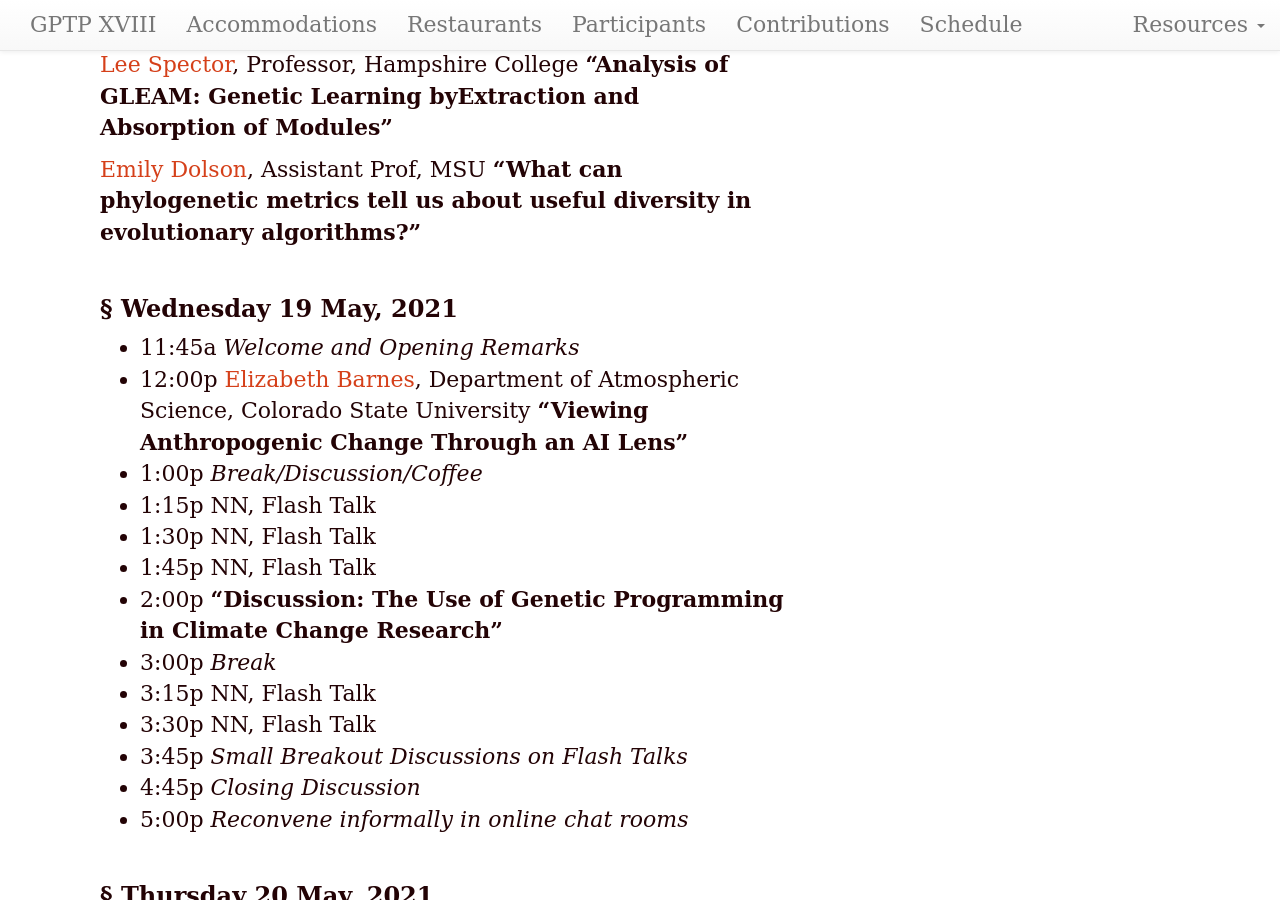
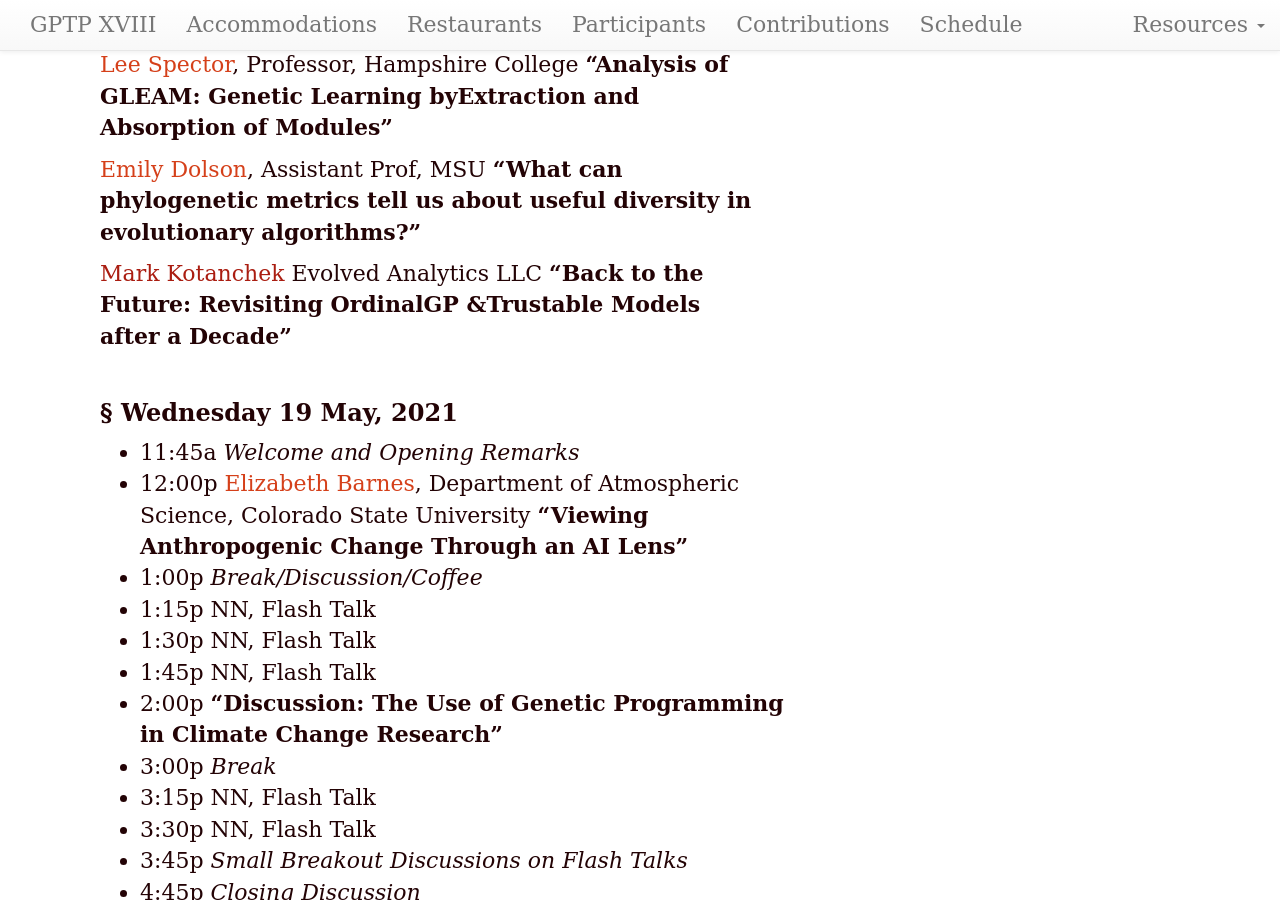
Before and after one commit to GPTP-workshop/gptp-workshop.github.io, a Jekyll site: the page built from schedule.md, in a window 1280 px wide and 900 px high, scrolled down 1694 px. Built offline with Jekyll 4.4.1, drawn with Linux system fonts in a browser that asks for light colours.

Commit message:
Update schedule.md

```diff
--- a/schedule.md
+++ b/schedule.md
@@ -54,7 +54,8 @@ The Center for Evolution and Medicine, Arizona State University:
 [Emily Dolson](https://cse.msu.edu/~dolsonem/), Assistant Prof, MSU
 **"What can phylogenetic metrics tell us about useful diversity in evolutionary algorithms?"**
 
-
+[Mark Kotanchek]() Evolved Analytics LLC
+**"Back to the Future: Revisiting OrdinalGP &Trustable Models after a Decade"**
 
 ### Wednesday 19 May, 2021
 - 11:45a _Welcome and Opening Remarks_
```
